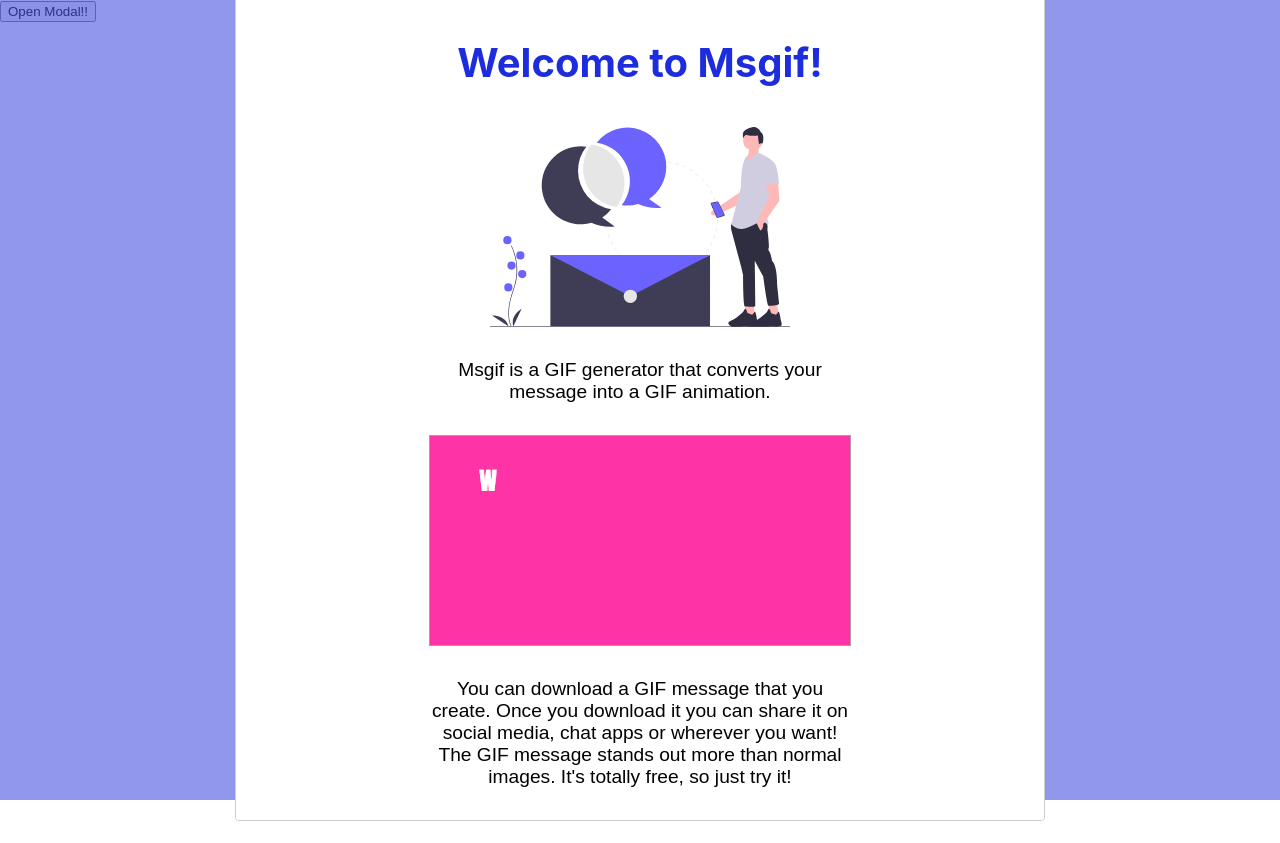
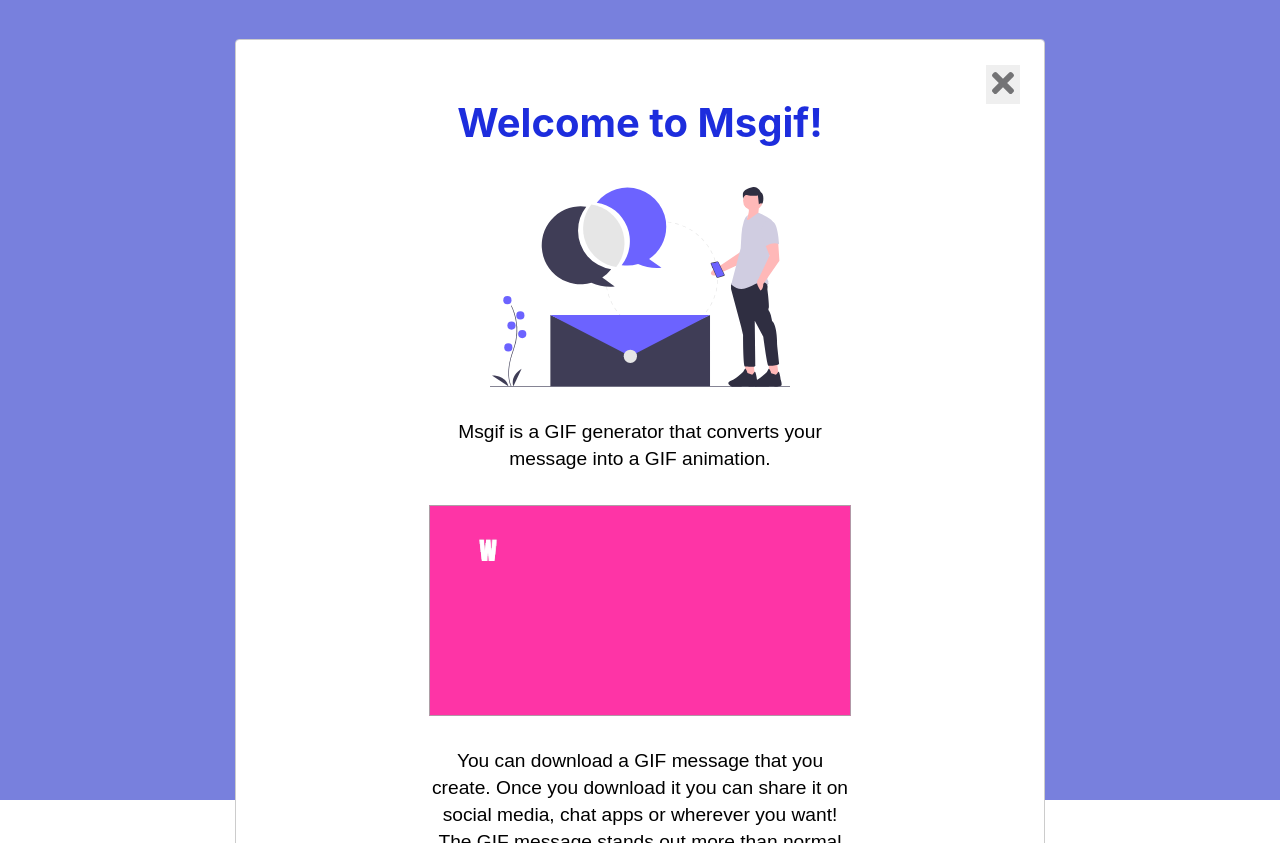
Before and after one commit to marieooq/react-msgif, a React (Create React App) app: page / in a window 1280 px wide. After the commit the page ends 800 px from the top, so only its background shows below. Built offline with nearby package versions, Linux system fonts and the light colour scheme; a web font is replaced by a local one.

Commit message:
add font-awesome

```diff
--- a/package.json
+++ b/package.json
@@ -3,6 +3,9 @@
   "version": "0.1.0",
   "private": true,
   "dependencies": {
+    "@fortawesome/fontawesome-svg-core": "^1.2.26",
+    "@fortawesome/free-solid-svg-icons": "^5.12.0",
+    "@fortawesome/react-fontawesome": "^0.1.8",
     "@material-ui/core": "^4.8.0",
     "@material-ui/icons": "^4.5.1",
     "@material/react-snackbar": "^0.15.0",
--- a/src/components/ModalWindow.css
+++ b/src/components/ModalWindow.css
@@ -1,6 +1,7 @@
 .Modal {
   width: 300px;
   margin: 0 auto;
+  position: relative;
 }
 
 .Overlay {
@@ -10,7 +11,10 @@
   right: 0;
   bottom: 0;
   /* background-color: rebeccapurple; */
-  background: rgba(70, 83, 225, 0.6);
+  background: rgb(120, 128, 221);
+}
+.ReactModal__Body--open {
+  position: fixed;
 }
 
 .modal-inner {
@@ -31,12 +35,18 @@
   font-size: 1.2rem;
   padding: 0;
   margin: 0 0 2rem;
+  line-height: 1.4;
 }
 
 img.media {
   display: block;
   max-width: 100%;
   margin: 0 auto 2rem;
+}
+
+img#image2 {
+  box-shadow: 2px 2px 8px rgba(0, 0, 0, 0.1);
+  margin-bottom: 4rem;
 }
 
 button#start {
@@ -55,3 +65,17 @@
   cursor: pointer;
   opacity: 0.8;
 }
+
+button#close {
+  border-style: none;
+  font-size: 2rem;
+  /* font-weight: bold; */
+  color: rgb(115, 115, 117);
+  position: absolute;
+  top: 3%;
+  right: 3%;
+}
+
+button#close:hover {
+  cursor: pointer;
+}
--- a/src/components/ModalWindow.js
+++ b/src/components/ModalWindow.js
@@ -4,6 +4,8 @@
 import image1 from "../img/messagif1.gif";
 import image2 from "../img/msgif_twitter.gif";
 import illustration from "../img/msgif_illustration.svg";
+import { FontAwesomeIcon } from "@fortawesome/react-fontawesome";
+import { faTimes } from "@fortawesome/free-solid-svg-icons";
 import "./ModalWindow.css";
 const customStyles = {
   content: {
@@ -15,7 +17,8 @@
     marginRight: "-50%",
     transform: "translate(-50%, -50%)",
     overflowY: "scroll",
-    height: "100%"
+    height: "100%",
+    margin: "60px auto"
   }
 };
 
@@ -44,7 +47,7 @@
     console.log("inside ModalWindow.js");
     return (
       <div>
-        <button onClick={this.openModal}>Open Modal!!</button>
+        {/* <button onClick={this.openModal}>Open Modal!!</button> */}
 
         <ReactModal
           isOpen={this.state.modalIsOpen}
@@ -55,6 +58,10 @@
           overlayClassName="Overlay"
         >
           <div className="modal-inner">
+            <button onClick={this.closeModal} id="close">
+              <FontAwesomeIcon icon={faTimes} />
+            </button>
+
             <h1>Welcome to Msgif!</h1>
 
             <img
@@ -78,7 +85,7 @@
               totally free, so just try it!
             </p>
 
-            <img src={image2} alt="messagif2" className="media" />
+            <img src={image2} alt="messagif2" className="media" id="image2" />
 
             <button onClick={this.closeModal} id="start">
               GET STARTED
```
Also changed, not shown: 1 other file (tests, documents, lock files or other folders).
